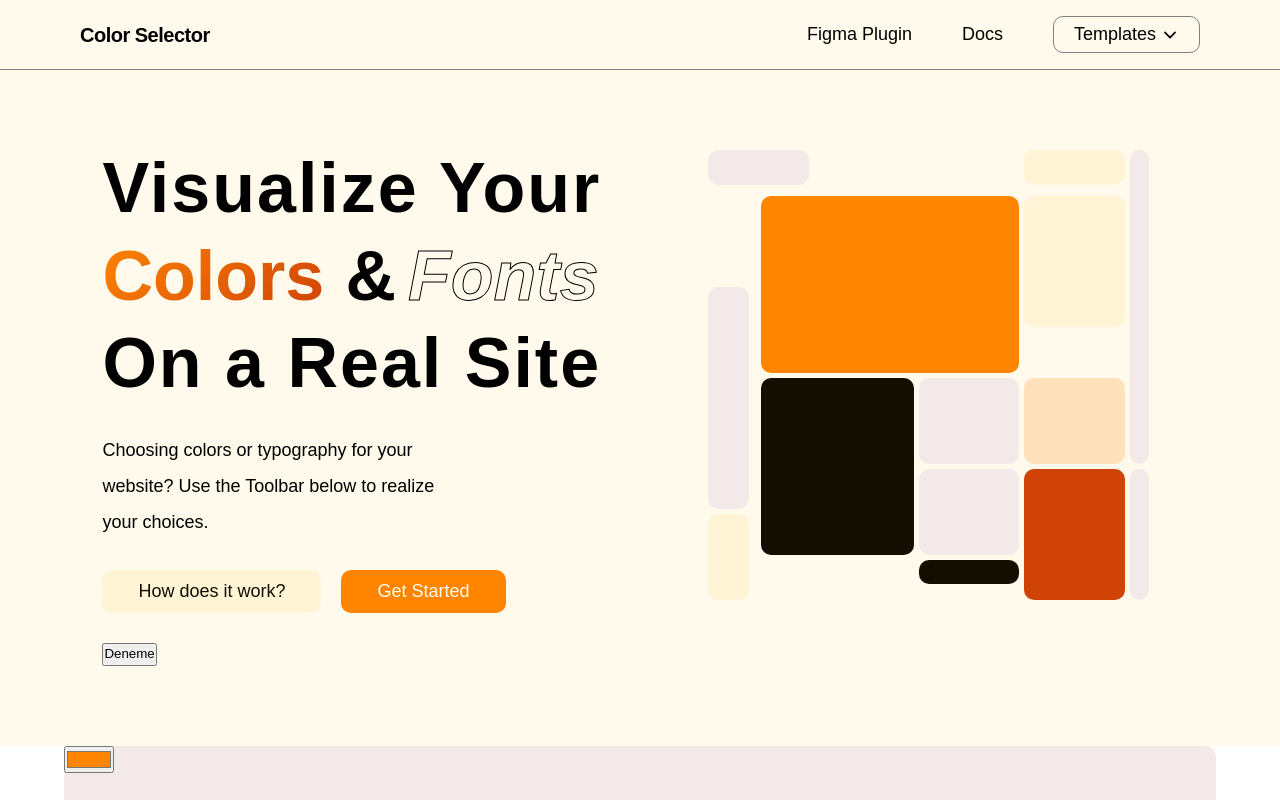
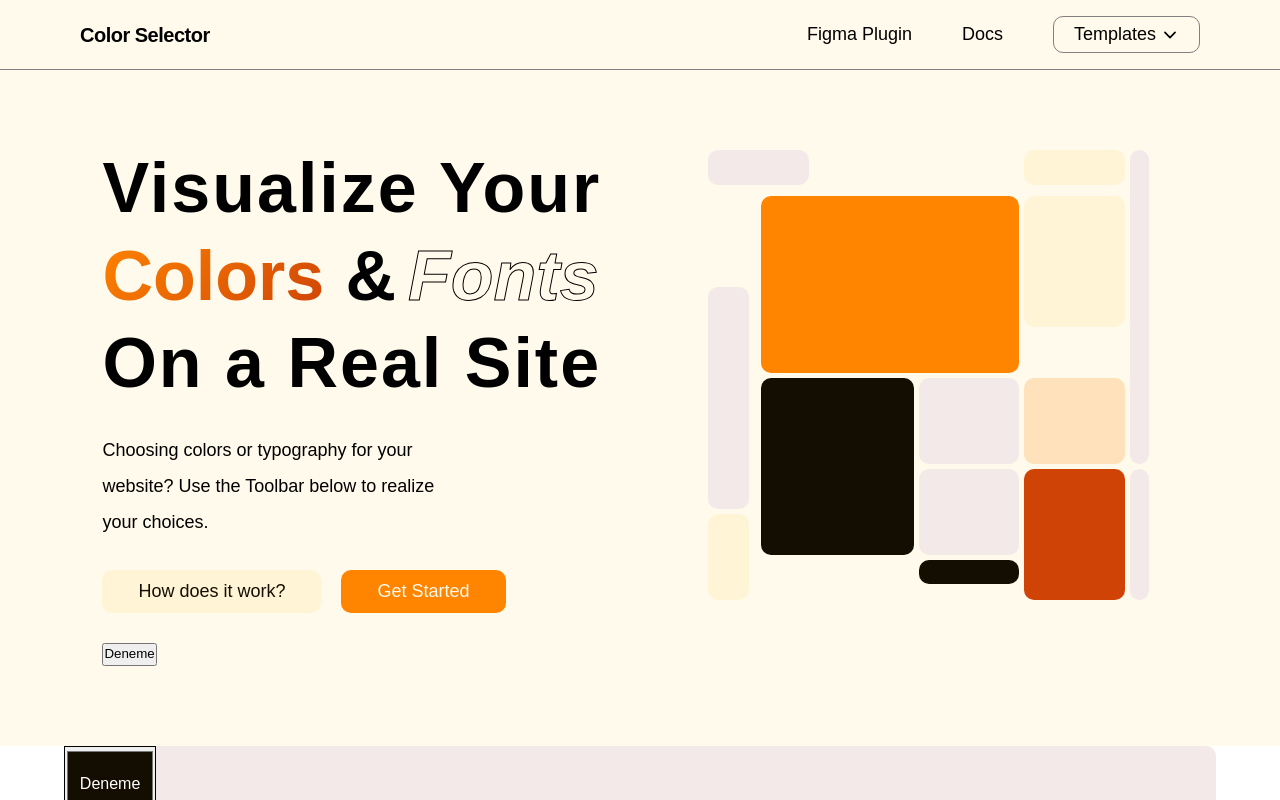
Before and after one commit to eduarf/visualize-colors, a React (Vite) app: page / in a window 1280 px wide. Built offline with nearby package versions, Linux system fonts and the light colour scheme; a web font is replaced by a local one.

Commit message:
toolBar textColor

```diff
--- a/src/components/toolbar/ToolBar.jsx
+++ b/src/components/toolbar/ToolBar.jsx
@@ -14,20 +14,52 @@ const StyledToolBar = styled.div`
   border-radius: 1rem;
 `;
 
+const StyledLabel = styled.label`
+  cursor: pointer;
+  text-align: center;
+  padding: 1.3em 1.8em;
+  margin: 0;
+  position: absolute;
+  z-index: 10;
+  color: #fff;
+  top: 50%;
+  left: 50%;
+  transform: translate(-50%, -50%);
+`;
+const StyledColorInput = styled.input.attrs({
+  type: "color",
+})`
+  appearance: none;
+  height: 100%;
+  width: 100%;
+`;
+
+const StyledContainer = styled.div`
+  position: relative;
+  height: 95%;
+  width: 8%;
+`;
+
 export default function ToolBar() {
   const [color, setColor] = useState("");
   const dispatch = useDispatch();
-  const primaryColor = useSelector((state) => state.theme.primaryColor);
-
+  const textColor = useSelector((state) => state.theme.textColor);
 
   const handleSetColor = (e) => {
     setColor(e.target.value);
-    dispatch(changePrimary((e.target.value)));
+    dispatch(changePrimary(e.target.value));
   };
 
   return (
     <StyledToolBar>
-      <input value={primaryColor} type="color" onChange={(e) => handleSetColor(e)} />
+      <StyledContainer>
+        <StyledLabel htmlFor="text">Deneme</StyledLabel>
+        <StyledColorInput
+          value={textColor}
+          id="text"
+          onChange={(e) => handleSetColor(e)}
+        />
+      </StyledContainer>
     </StyledToolBar>
   );
 }
--- a/src/features/themeSlice.js
+++ b/src/features/themeSlice.js
@@ -175,7 +175,7 @@ const themeSlice = createSlice({
     },
     changePrimary: (state, action) => {
       console.log(action.payload);
-        state.primaryColor = action.payload;
+        state.textColor = action.payload;
     }
   },
 });
```
